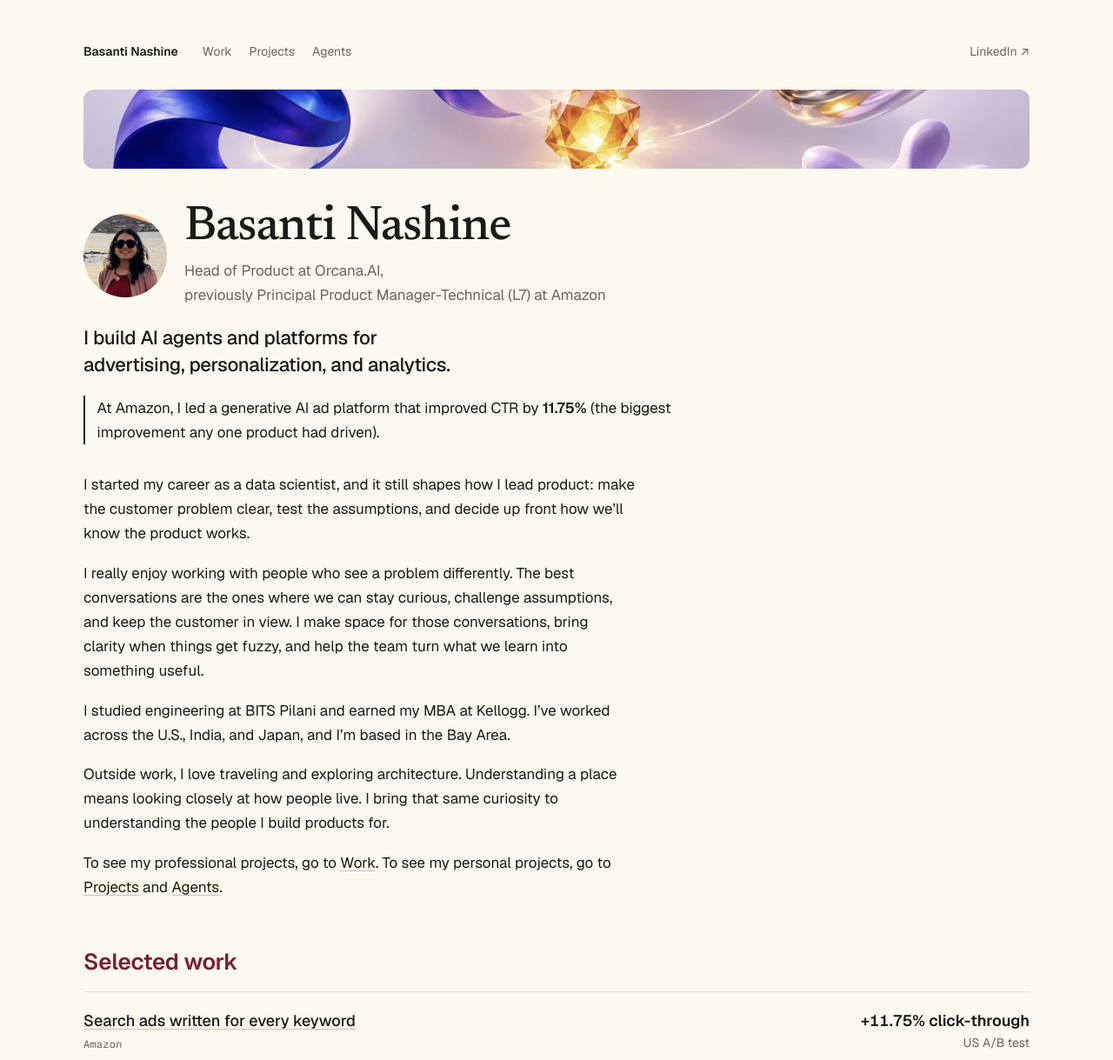
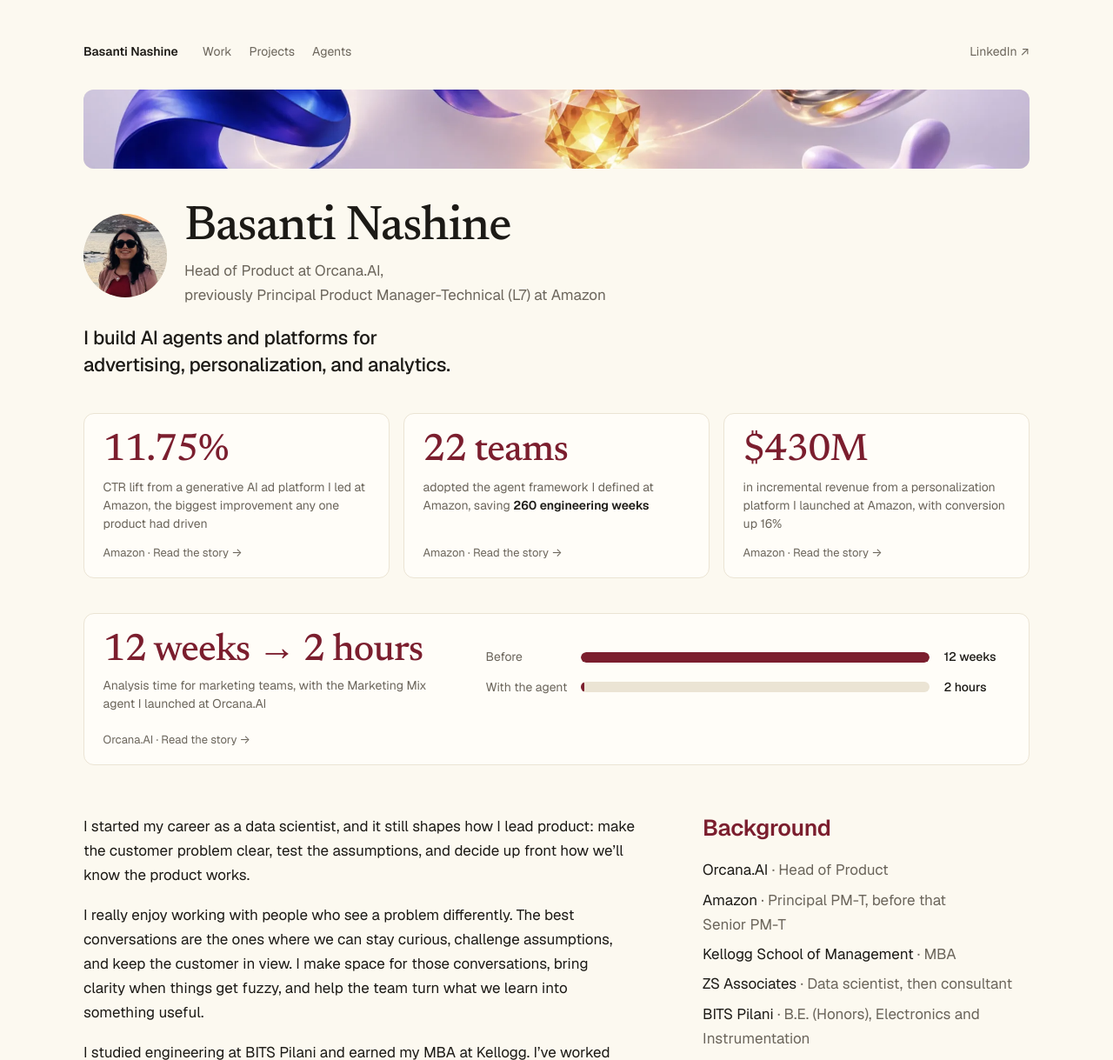
Before and after one commit to basantinashine-dotcom/basantinashine-dotcom.github.io, a plain HTML site: page index.html in a window 1280 px wide. Shown: the top 1219 px of the page at 87% size. Drawn offline with nearby package versions, Linux system fonts and the light colour scheme.

Commit message:
Home: make the metrics the hero and fill the width
- Three stat cards under the headline (11.75% CTR, 22 teams and 260
  engineering weeks, $430M), each linking to its Work story; the
  numbers count up when they come on screen (home.js)
- A before/after bar for 12 weeks → 2 hours, where the "2 hours" bar
  shrinks to a sliver
- The 11.75% proof line becomes the first card
- Background moves beside the bio, and Agents shows three columns, so
  wide screens no longer leave the right side empty
- Reduced-motion visitors and no-JS browsers see the final numbers

Co-Authored-By: Claude Opus 5.5 <noreply@anthropic.com>
Claude-Session: https://claude.ai/code/session_01JzbtkytaMBowCsF1ek95wq

```diff
--- /dev/null
+++ b/home.js
@@ -0,0 +1,39 @@
+// Counts the Home stat numbers up from zero, and shrinks the "2 hours" bar,
+// once each is on screen. Skipped entirely when the visitor prefers reduced
+// motion, so the final numbers simply show.
+(function () {
+  if (!('IntersectionObserver' in window)) return;
+  if (window.matchMedia && window.matchMedia('(prefers-reduced-motion: reduce)').matches) return;
+  document.documentElement.classList.add('js-anim');
+
+  function show(el, value) {
+    var decimals = Number(el.getAttribute('data-decimals') || 0);
+    el.textContent = (el.getAttribute('data-prefix') || '') + value.toFixed(decimals) + (el.getAttribute('data-suffix') || '');
+  }
+
+  function countUp(el) {
+    var target = parseFloat(el.getAttribute('data-to'));
+    var start = null;
+    function step(now) {
+      if (start === null) start = now;
+      var t = Math.min((now - start) / 1400, 1);
+      show(el, target * (1 - Math.pow(1 - t, 3)));
+      if (t < 1) requestAnimationFrame(step);
+    }
+    requestAnimationFrame(step);
+  }
+
+  var numbers = document.querySelectorAll('.stat-num[data-to]');
+  var observer = new IntersectionObserver(function (entries) {
+    entries.forEach(function (entry) {
+      if (!entry.isIntersecting) return;
+      observer.unobserve(entry.target);
+      if (entry.target.classList.contains('bigstat')) entry.target.classList.add('is-in');
+      else countUp(entry.target);
+    });
+  }, { threshold: 0.5 });
+
+  numbers.forEach(function (el) { show(el, 0); observer.observe(el); });
+  var bar = document.querySelector('.bigstat');
+  if (bar) observer.observe(bar);
+})();
--- a/index.html
+++ b/index.html
@@ -15,7 +15,8 @@
 <link rel="preconnect" href="https://fonts.googleapis.com">
 <link rel="preconnect" href="https://fonts.gstatic.com" crossorigin>
 <link rel="stylesheet" href="https://fonts.googleapis.com/css2?family=Geist:wght@400;500;600&family=Geist+Mono:wght@400&family=Newsreader:opsz,wght@6..72,500&display=swap">
-<link rel="stylesheet" href="style.css?v=2026-11-23e">
+<link rel="stylesheet" href="style.css?v=2026-11-23f">
+<script src="home.js?v=2026-11-23f" defer></script>
 </head>
 <body>
 <main class="home">
@@ -45,17 +46,56 @@
         </div>
       </header>
       <p class="lede">I build AI agents and platforms for advertising, personalization, and analytics.</p>
-      <p class="proof">At Amazon, I led a generative AI ad platform that improved CTR by <strong>11.75%</strong> (the biggest improvement any one product had driven).</p>
     </div>
+    <div class="stats">
+      <a class="stat" href="work/#search-ads">
+        <span class="sr-only">11.75%</span><span class="stat-num" aria-hidden="true" data-to="11.75" data-decimals="2" data-suffix="%">11.75%</span>
+        <span class="stat-label">CTR lift from a generative AI ad platform I led at Amazon, the biggest improvement any one product had driven</span>
+        <span class="stat-more">Amazon · Read the story →</span>
+      </a>
+      <a class="stat" href="work/#advertiser-agents">
+        <span class="sr-only">22 teams</span><span class="stat-num" aria-hidden="true" data-to="22" data-suffix=" teams">22 teams</span>
+        <span class="stat-label">adopted the agent framework I defined at Amazon, saving <strong>260 engineering weeks</strong></span>
+        <span class="stat-more">Amazon · Read the story →</span>
+      </a>
+      <a class="stat" href="work/#personalization">
+        <span class="sr-only">$430M</span><span class="stat-num" aria-hidden="true" data-to="430" data-prefix="$" data-suffix="M">$430M</span>
+        <span class="stat-label">in incremental revenue from a personalization platform I launched at Amazon, with conversion up 16%</span>
+        <span class="stat-more">Amazon · Read the story →</span>
+      </a>
+    </div>
+    <a class="bigstat" href="work/#marketing-mix">
+      <span class="bigstat-head">
+        <span class="stat-num"><span class="nowrap">12 weeks →</span> <span class="nowrap">2 hours</span></span>
+        <span class="stat-label">Analysis time for marketing teams, with the Marketing Mix agent I launched at Orcana.AI</span>
+      </span>
+      <span class="bars" aria-hidden="true">
+        <span class="bar-name">Before</span><span class="bar"><span class="bar-fill"></span></span><span class="bar-val">12 weeks</span>
+        <span class="bar-name">With the agent</span><span class="bar"><span class="bar-fill after"></span></span><span class="bar-val after-val">2 hours</span>
+      </span>
+      <span class="stat-more">Orcana.AI · Read the story →</span>
+    </a>
   </section>
 
-  <section class="bio measure" aria-label="About">
+  <div class="about">
+    <section class="bio" aria-label="About">
       <p>I started my career as a data scientist, and it still shapes how I lead product: make the customer problem clear, test the assumptions, and decide up front how we’ll know the product works.</p>
       <p>I really enjoy working with people who see a problem differently. The best conversations are the ones where we can stay curious, challenge assumptions, and keep the customer in view. I make space for those conversations, bring clarity when things get fuzzy, and help the team turn what we learn into something useful.</p>
       <p>I studied engineering at BITS Pilani and earned my MBA at Kellogg. I’ve worked across the U.S., India, and Japan, and I’m based in the Bay Area.</p>
       <p>Outside work, I love traveling and exploring architecture. Understanding a place means looking closely at how people live. I bring that same curiosity to understanding the people I build products for.</p>
       <p>To see my professional projects, go to <a href="work/">Work</a>. To see my personal projects, go to <a href="projects/">Projects</a> and <a href="agents/">Agents</a>.</p>
     </section>
+    <section class="career-aside" aria-labelledby="background">
+      <h2 id="background">Background</h2>
+      <ul class="career">
+        <li>Orcana.AI <span class="muted">· Head of Product</span></li>
+        <li>Amazon <span class="muted">· <span class="nowrap">Principal PM-T</span>, before that <span class="nowrap">Senior PM-T</span></span></li>
+        <li>Kellogg School of Management <span class="muted">· MBA</span></li>
+        <li>ZS Associates <span class="muted">· Data scientist, then consultant</span></li>
+        <li>BITS Pilani <span class="muted">· B.E. (Honors), Electronics and Instrumentation</span></li>
+      </ul>
+    </section>
+  </div>
 
   <section aria-labelledby="work">
     <h2 id="work">Selected work</h2>
@@ -94,23 +134,12 @@
     </ul>
   </section>
 
-  <section class="measure" aria-labelledby="agents">
+  <section aria-labelledby="agents">
     <h2 id="agents">Agents</h2>
     <ul class="previews">
       <li><div class="proj-head"><a href="agents/#threads-agent">Threads Agent</a><span class="mono">agent</span></div><p class="muted">Drafts Threads posts and replies in my voice; nothing posts until I approve it.</p></li>
       <li><div class="proj-head"><a href="agents/#decision-log">Decision Log</a><span class="mono">agent</span></div><p class="muted">Answers “why did we decide this?” from meeting notes, quoting its sources.</p></li>
       <li><div class="proj-head"><a href="agents/#eval-agent">Eval Agent</a><span class="mono">agent</span></div><p class="muted">Turns an agent’s repo into a tested eval, with a <span class="nowrap">plain-language</span> plan you approve first.</p></li>
-    </ul>
-  </section>
-
-  <section class="measure" aria-labelledby="background">
-    <h2 id="background">Background</h2>
-    <ul class="career">
-      <li>Orcana.AI <span class="muted">· Head of Product</span></li>
-      <li>Amazon <span class="muted">· Principal PM-T, before that Senior PM-T</span></li>
-      <li>Kellogg School of Management <span class="muted">· MBA</span></li>
-      <li>ZS Associates <span class="muted">· Data scientist, then consultant</span></li>
-      <li>BITS Pilani <span class="muted">· B.E. (Honors), Electronics and Instrumentation</span></li>
     </ul>
   </section>
 
--- a/style.css
+++ b/style.css
@@ -49,8 +49,6 @@ main {
 main.home { max-width: 68rem; gap: 3.5rem; }
 @media (max-width: 480px) { main.home { gap: 2.75rem; } }
 /* The bio continues the introduction, so it sits close to the hero */
-.hero + .bio { margin-top: -1.5rem; }
-@media (max-width: 480px) { .hero + .bio { margin-top: -1rem; } }
 .measure { max-width: 40rem; }
 
 h1, h2, h3, p, ul, dl, dd { margin: 0; }
@@ -145,7 +143,6 @@ section { display: flex; flex-direction: column; gap: 1.1rem; }
   .hero h1 { font-size: 1.875rem; }
   .avatar { width: 72px; height: 72px; }
 }
-.proof { padding-left: 0.85rem; border-left: 2px solid var(--fg); }
 .lede { font-size: 1.375rem; line-height: 1.4; font-weight: 500; letter-spacing: -0.012em; text-wrap: balance; }
 
 /* Selected work on Home: title on the left, outcome on the right */
@@ -421,3 +418,55 @@ footer .elsewhere { display: flex; flex-wrap: wrap; gap: 1.25rem; }
 .sd .sd-zone { fill: rgba(235, 228, 212, 0.35); stroke: #b9ae98; stroke-dasharray: 5 4; }
 .sd .ln { fill: none; stroke: var(--muted); stroke-width: 1.5; }
 .sd marker path { fill: var(--muted); }
+
+/* Home: stat cards and the before/after bar, under the headline */
+.stats { display: grid; grid-template-columns: minmax(0, 1fr); gap: 1rem; }
+@media (min-width: 760px) { .stats { grid-template-columns: repeat(3, minmax(0, 1fr)); } }
+.stat, .bigstat {
+  display: flex;
+  flex-direction: column;
+  gap: 0.5rem;
+  padding: 1.25rem 1.35rem 1.1rem;
+  border: 1px solid var(--line);
+  border-radius: 12px;
+  background: #fffdf8;
+  text-decoration: none;
+  transition: border-color 150ms ease;
+}
+.stat:hover, .bigstat:hover { border-color: #cfc4ad; }
+.stat:hover .stat-more, .bigstat:hover .stat-more { color: var(--fg); }
+.stat-num {
+  font-family: "Newsreader", Georgia, "Times New Roman", serif;
+  font-weight: 500;
+  font-size: 2.75rem;
+  line-height: 1.05;
+  letter-spacing: -0.02em;
+  color: var(--heading);
+  font-variant-numeric: lining-nums tabular-nums;
+}
+.stat-label { font-size: var(--small); line-height: 1.5; color: var(--muted); }
+.stat-label strong { font-weight: 600; color: var(--fg); }
+.stat-more { margin-top: auto; padding-top: 0.25rem; font-size: 0.8125rem; color: var(--muted); transition: color 150ms ease; }
+.bigstat { gap: 1.1rem; }
+.bigstat-head { display: flex; flex-direction: column; gap: 0.35rem; }
+@media (min-width: 760px) {
+  .bigstat { display: grid; grid-template-columns: minmax(0, 25rem) minmax(0, 1fr); align-items: center; gap: 1rem 2.5rem; }
+  .bigstat .stat-more { grid-column: 1 / -1; }
+}
+.bars { display: grid; grid-template-columns: auto minmax(0, 1fr) auto; align-items: center; gap: 0.7rem 1rem; font-size: var(--small); }
+.bar-name { color: var(--muted); }
+.bar-val { min-width: 4.75rem; font-weight: 500; }
+.bar { display: block; height: 0.75rem; border-radius: 999px; background: var(--line); overflow: hidden; }
+.bar-fill { display: block; width: 100%; height: 100%; border-radius: inherit; background: var(--heading); }
+.bar-fill.after { width: 4px; }
+/* home.js adds .js-anim (only when motion is allowed) and .is-in once the bar is on screen */
+.js-anim .bar-fill.after { transition: width 1.8s cubic-bezier(0.2, 0.7, 0.2, 1) 0.3s; }
+.js-anim .bigstat:not(.is-in) .bar-fill.after { width: 100%; }
+.js-anim .after-val { transition: opacity 0.4s ease 1.8s; }
+.js-anim .bigstat:not(.is-in) .after-val { opacity: 0; }
+@media (max-width: 480px) { .stat-num { font-size: 2.25rem; } }
+
+/* Home: Background beside the bio, and Agents in three columns, on wide screens */
+.about { display: grid; grid-template-columns: minmax(0, 1fr); gap: 3rem; }
+@media (min-width: 960px) { .about { grid-template-columns: minmax(0, 40rem) minmax(0, 1fr); gap: 4.5rem; } }
+@media (min-width: 760px) { .home .previews { display: grid; grid-template-columns: repeat(3, minmax(0, 1fr)); gap: 2rem; } }
```
Also changed, not shown: agents/index.html (+1 -1 lines), agents/threads-agent/index.html (+2 -2 lines), projects/index.html (+1 -1 lines), work/index.html (+1 -1 lines), 1 other file. Lines whose indentation alone changed are shown as unchanged.
